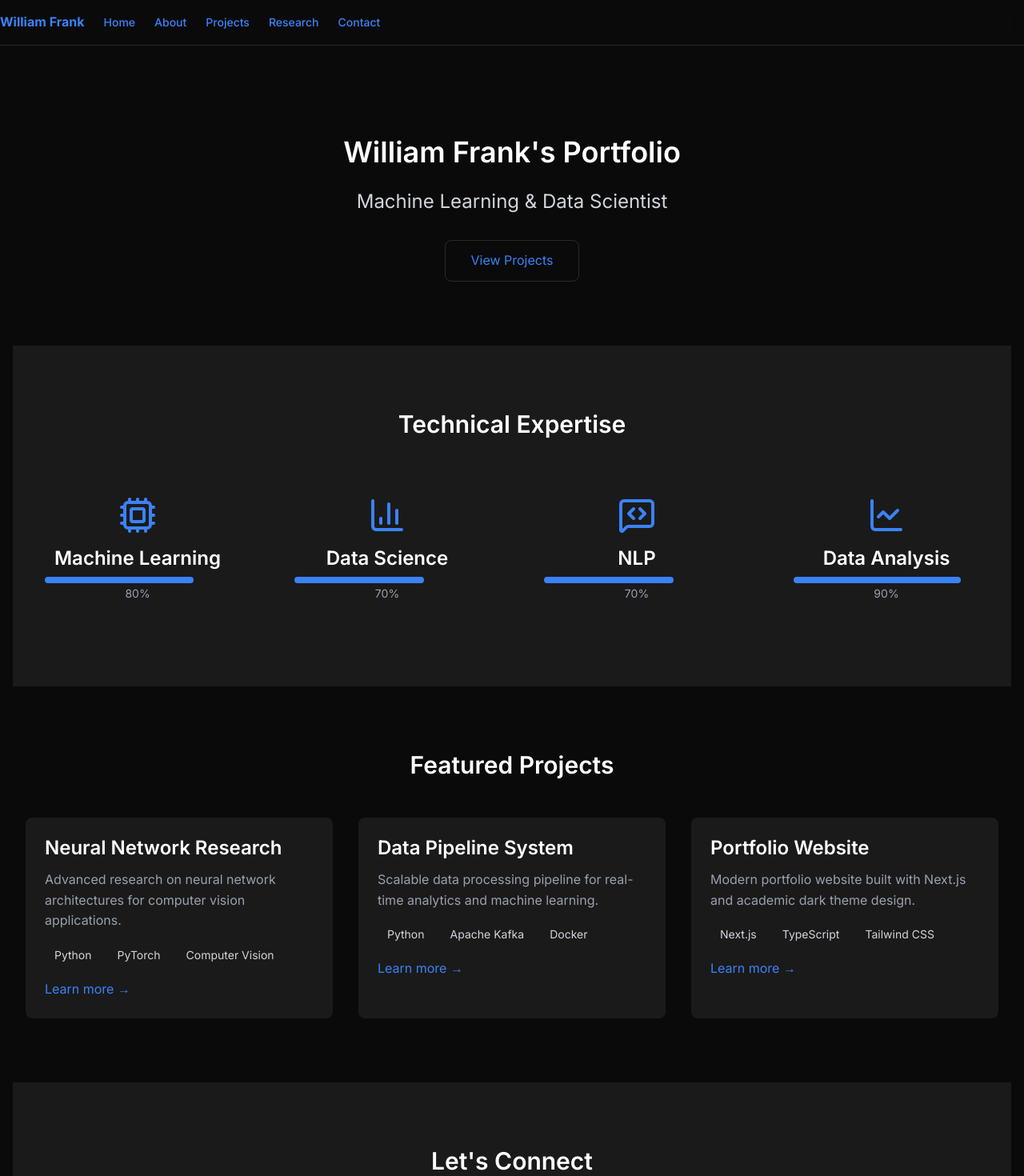
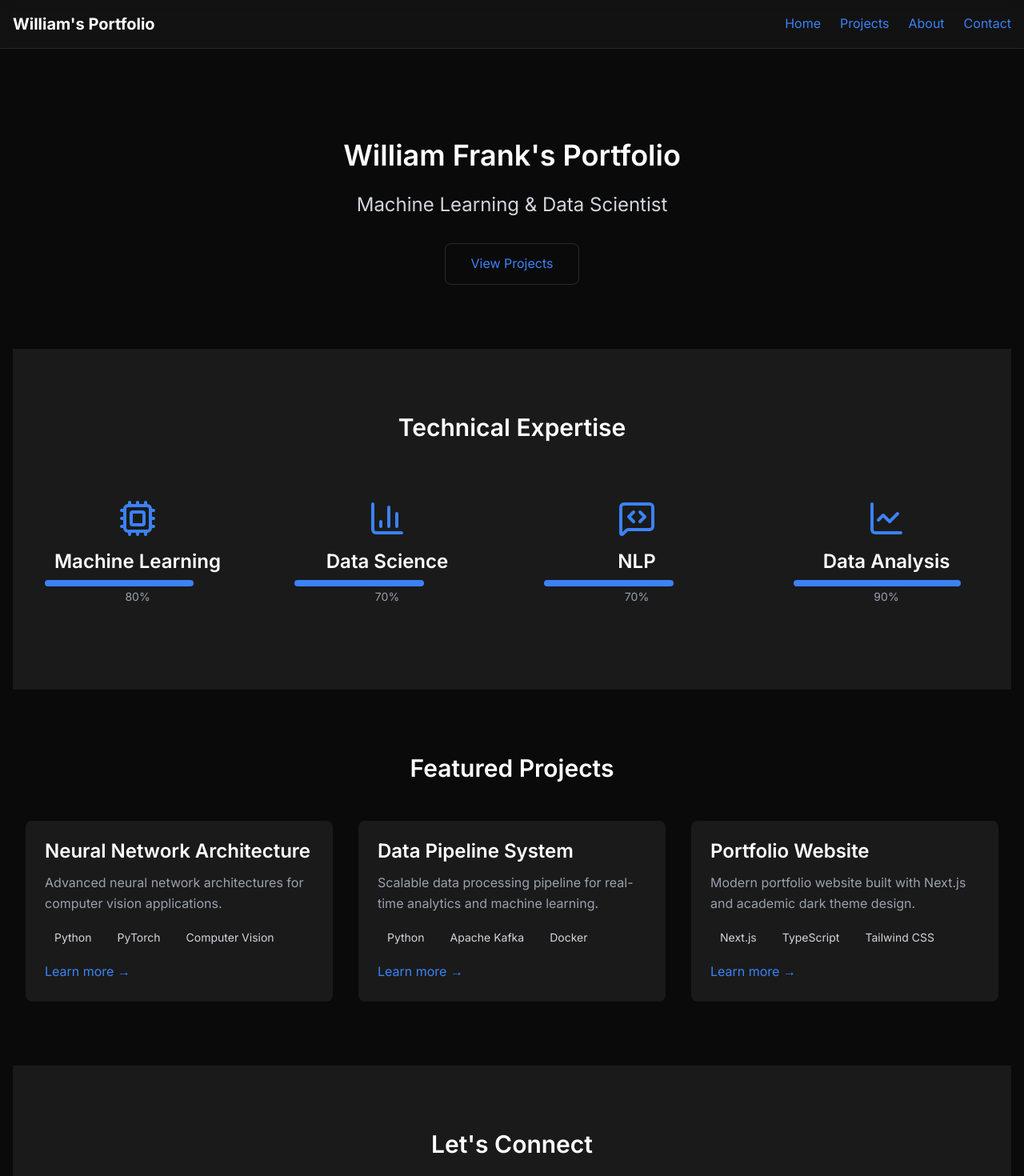
Before and after one commit to BillDFrank/portfolio, a Next.js app in the folder frontend/: page / in a window 1280 px wide. Shown: the top 1470 px of the page at 80% size. Built offline with nearby package versions, Linux system fonts and the light colour scheme.

Commit message:
refactor: update README and improve project descriptions for clarity

```diff
--- a/frontend/src/app/contact/page.tsx
+++ b/frontend/src/app/contact/page.tsx
@@ -296,8 +296,7 @@ export default function ContactPage() {
                   </p>
                   <p>
                     <strong>Industry Partnerships:</strong>{" "}
-                    Open to consulting opportunities and industry partnerships that align with my
-                    research interests.
+                    Open to consulting opportunities and industry partnerships.
                   </p>
                 </div>
               </div>
--- a/frontend/src/app/layout.tsx
+++ b/frontend/src/app/layout.tsx
@@ -27,7 +27,7 @@ export const metadata: Metadata = {
     locale: "en_US",
     url: "https://willi-portfolio.vercel.app",
     title: "William Frank's Portfolio",
-    description: "A comprehensive portfolio showcasing academic research, software engineering projects, and technical expertise.",
+    description: "A comprehensive portfolio showcasing software engineering projects and technical expertise.",
     siteName: "William Frank's Portfolio",
   },
   twitter: {
--- a/frontend/src/app/page.tsx
+++ b/frontend/src/app/page.tsx
@@ -11,10 +11,10 @@ export default function Home() {
 
   const featuredProjects = [
     {
-      title: "Neural Network Research",
-      description: "Advanced research on neural network architectures for computer vision applications.",
+      title: "Neural Network Architecture",
+      description: "Advanced neural network architectures for computer vision applications.",
       tags: ["Python", "PyTorch", "Computer Vision"],
-      link: "/projects/neural-network-research",
+      link: "/projects/neural-network-architecture",
     },
     {
       title: "Data Pipeline System",
--- a/frontend/src/app/projects/page.tsx
+++ b/frontend/src/app/projects/page.tsx
@@ -118,7 +118,7 @@ export default function ProjectsPage() {
           <div className="text-center mb-12">
             <h1 className="text-4xl font-bold mb-4">Projects</h1>
             <p className="text-xl text-gray-400">
-              A collection of my research projects, software systems, and technical experiments
+              A collection of my software systems and technical experiments
             </p>
           </div>
 
--- a/frontend/src/components/layout/Header.tsx
+++ b/frontend/src/components/layout/Header.tsx
@@ -1,19 +1,29 @@
 import Link from 'next/link';
-import { Navigation } from './Navigation';
 
 export const Header = () => {
   return (
-    <header className="sticky top-0 z-50 w-full border-b border-secondary-gray bg-primary-dark/95 backdrop-blur supports-[backdrop-filter]:bg-primary-dark/60">
-      <div className="container flex h-14 items-center">
-        <div className="mr-4 hidden md:flex">
-          <Link href="/" className="mr-6 flex items-center space-x-2">
-            <span className="hidden font-bold sm:inline-block text-text-accent">
-              William Frank
-            </span>
-          </Link>
-          <Navigation />
+    <header className="border-b border-border bg-card/50 backdrop-blur-sm">
+      <nav className="container mx-auto px-4 py-4">
+        <div className="flex items-center justify-between">
+          <div className="text-xl font-bold text-accent">
+            William's Portfolio
+          </div>
+          <div className="flex items-center space-x-6">
+            <Link href="/" className="text-foreground hover:text-primary transition-colors">
+              Home
+            </Link>
+            <Link href="/projects" className="text-foreground hover:text-primary transition-colors">
+              Projects
+            </Link>
+            <Link href="/about" className="text-foreground hover:text-primary transition-colors">
+              About
+            </Link>
+            <Link href="/contact" className="text-foreground hover:text-primary transition-colors">
+              Contact
+            </Link>
+          </div>
         </div>
-      </div>
+      </nav>
     </header>
   );
 };
```
Also changed, not shown: 1 other file (tests, documents, lock files or other folders).
